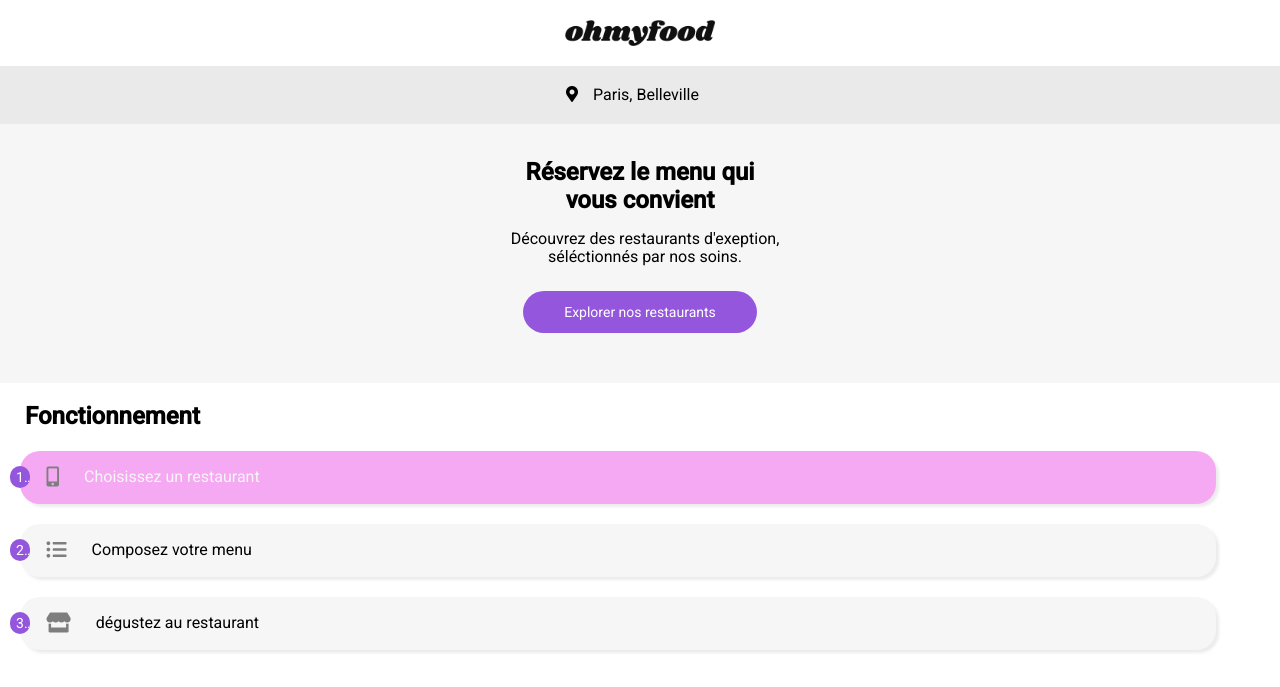
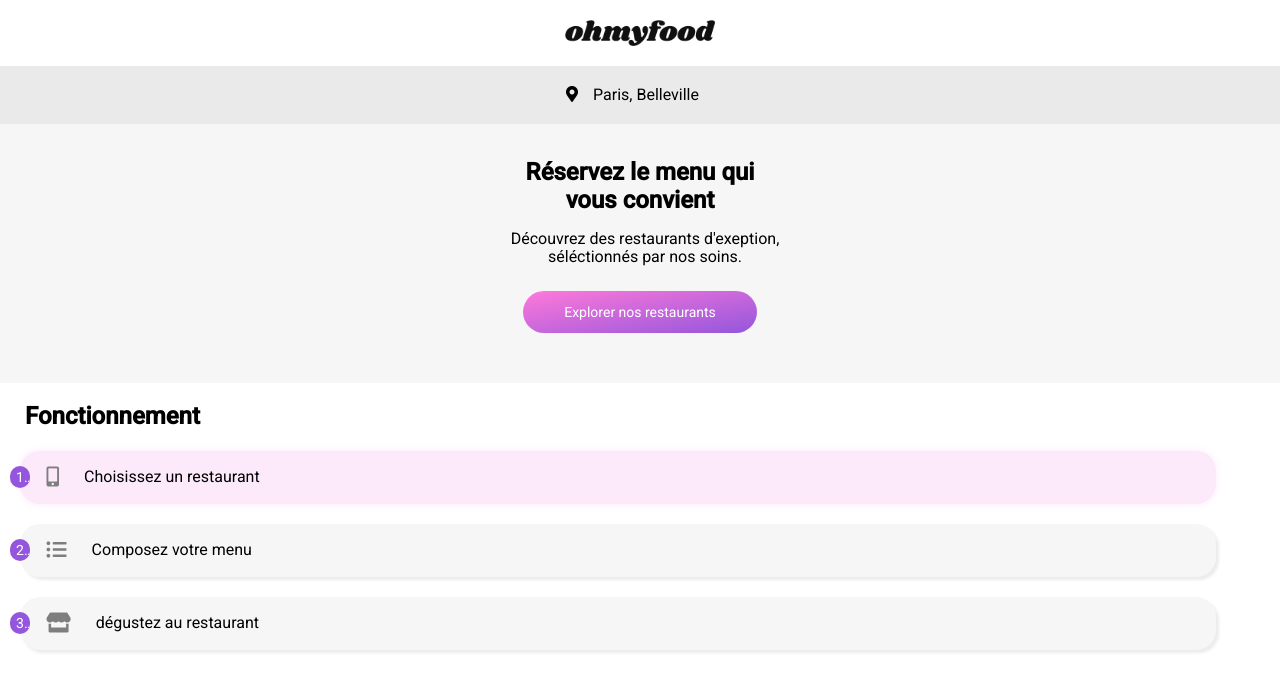
Before and after one commit to lepaper/ohmyfood, a website: page index.html in a window 1280 px wide. In both pictures the pointer is over the element "Choisissez un restaurant". Shown: the top 687 px of the page. Drawn offline with Linux system fonts and the light colour scheme; a web font is replaced by a local one.

Commit message:
modif 13

```diff
--- a/css/style.css
+++ b/css/style.css
@@ -123,7 +123,8 @@
     display:flex;
     margin-top: 25px;
     margin: auto;
-    background-color: #9356DC;
+    /*background-color: #dc98d9;*/
+    background: linear-gradient(to bottom right, #FF79DA, #9356DC);
     color: #ffffff;
     border-radius: 30px;
     line-height: 40px;
@@ -172,8 +173,10 @@
 }
 .choix:hover
 {
-    background-color: #F5A9F2;
-    color: #f6f6f6;
+    background-color: #fceafb;
+    box-shadow: 0px 0px 8px #fceafb;
+    transition: 500ms;
+    /*color: #f6f6f6;*/
 }
 .num
 {
```
